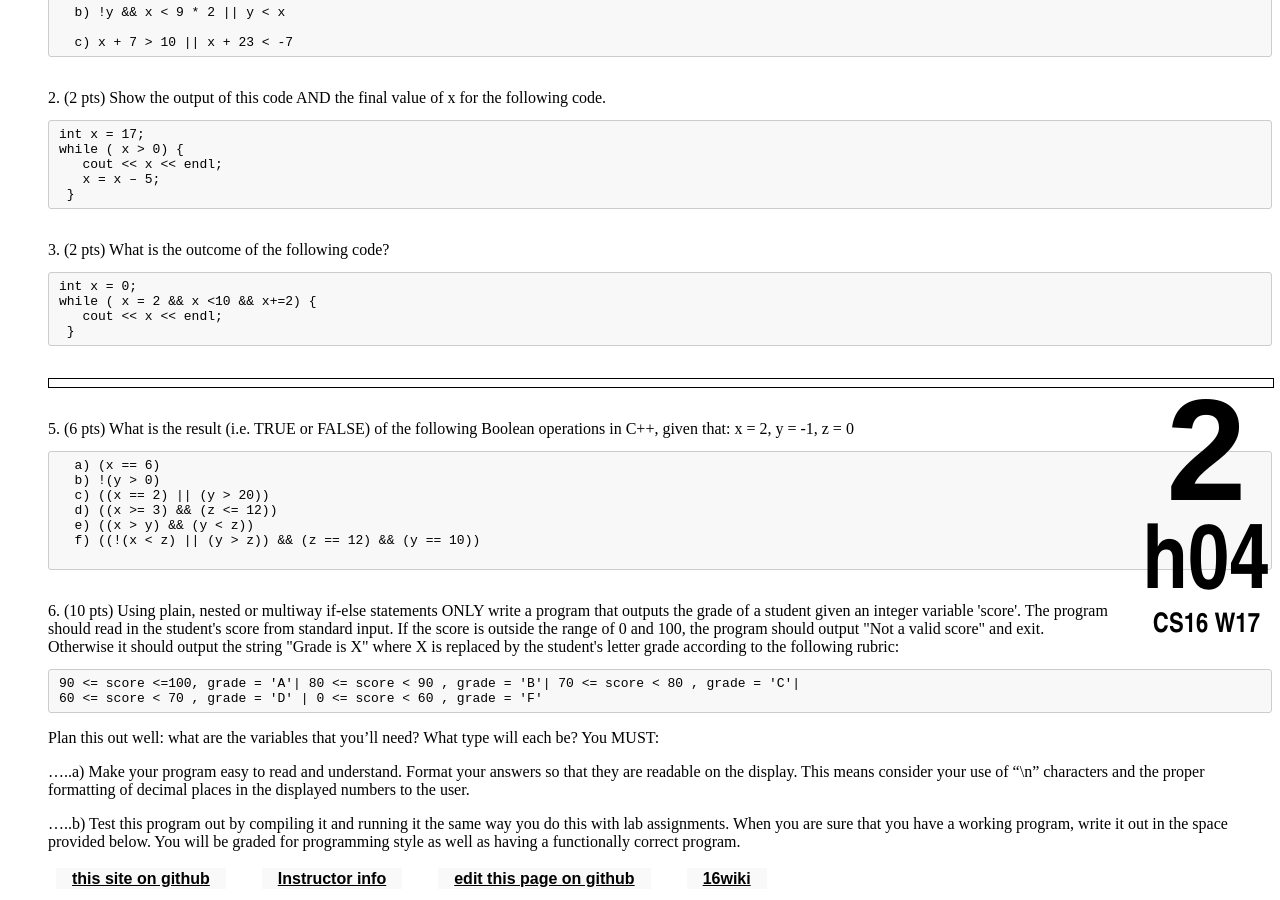
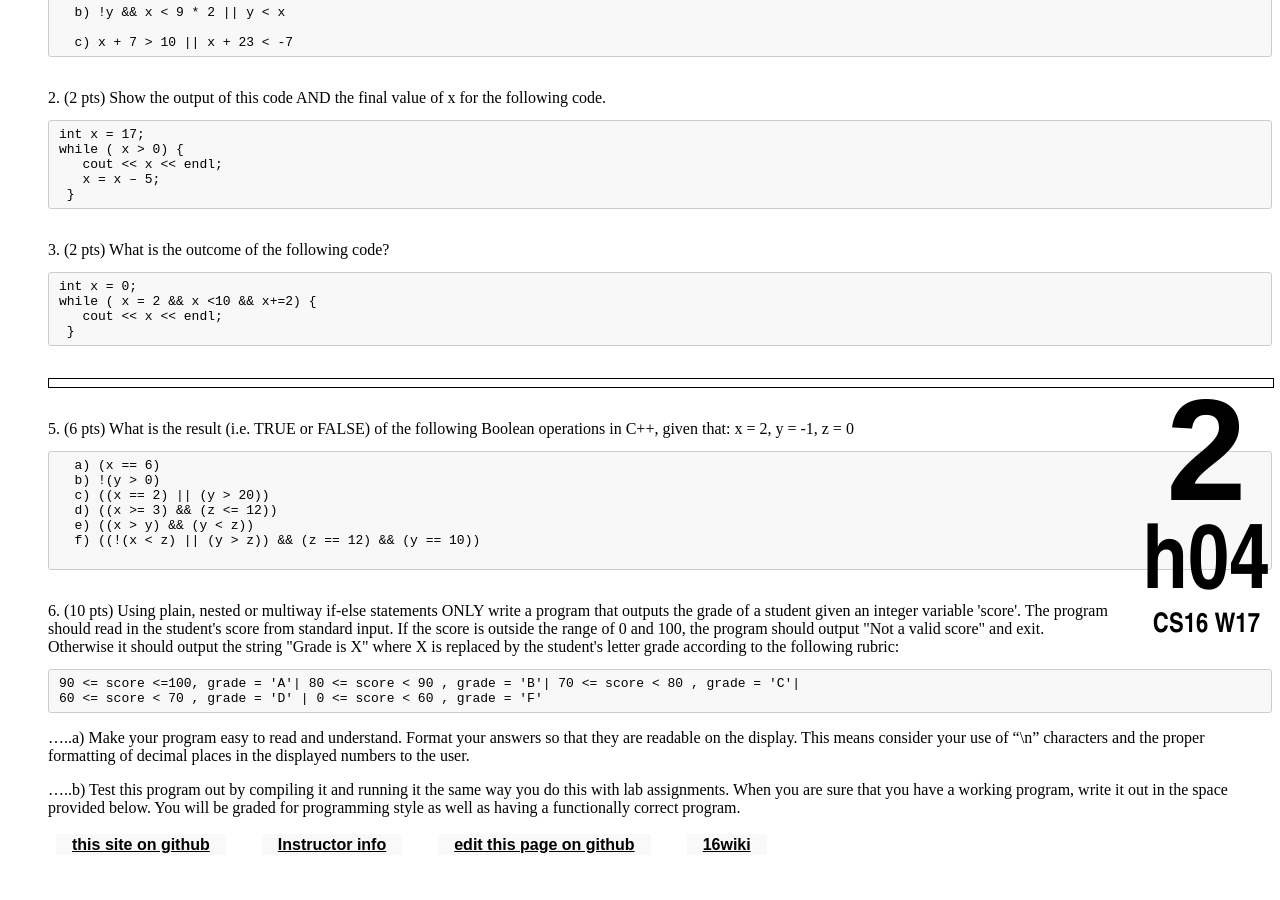
Before and after one commit to ucsb-cs32-s17/ucsb-cs32-s17.github.io, a Jekyll site: the page built from _hwk/h04.md, in a window 1280 px wide and 900 px high, scrolled down 925 px. Built offline with Jekyll 4.4.1, drawn with Linux system fonts in a browser that asks for light colours; after the commit the page ends 1791 px from its top, so only the background shows below that.

Commit message:
hw 3 and hw 4

````diff
--- a/_hwk/h04.md
+++ b/_hwk/h04.md
@@ -76,7 +76,6 @@ while ( x = 2 && x <10 && x+=2) {
 60 <= score < 70 , grade = 'D' | 0 <= score < 60 , grade = 'F'
 ```
 <div style="margin-bottom:1em"></div>
-Plan this out well: what are the variables that you'll need? What type will each be? You MUST:
 <div style="margin-bottom:0em"></div>
 .....a) Make your program easy to read and understand. Format your answers so that they are readable on the display. This means consider your use of "\n" characters and the proper formatting of decimal places in the displayed numbers to the user.
 <div style="margin-bottom:0em"></div>
````
